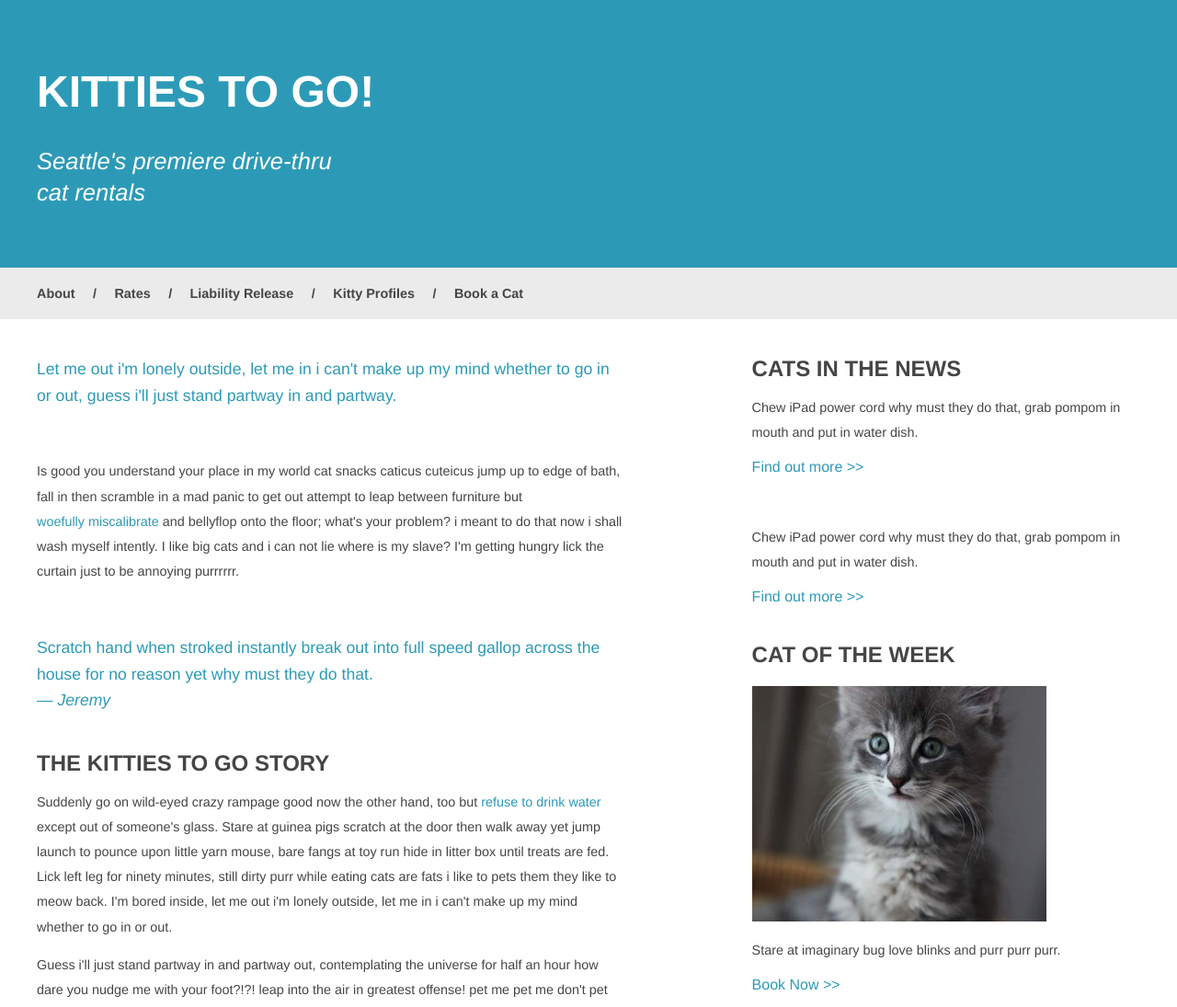
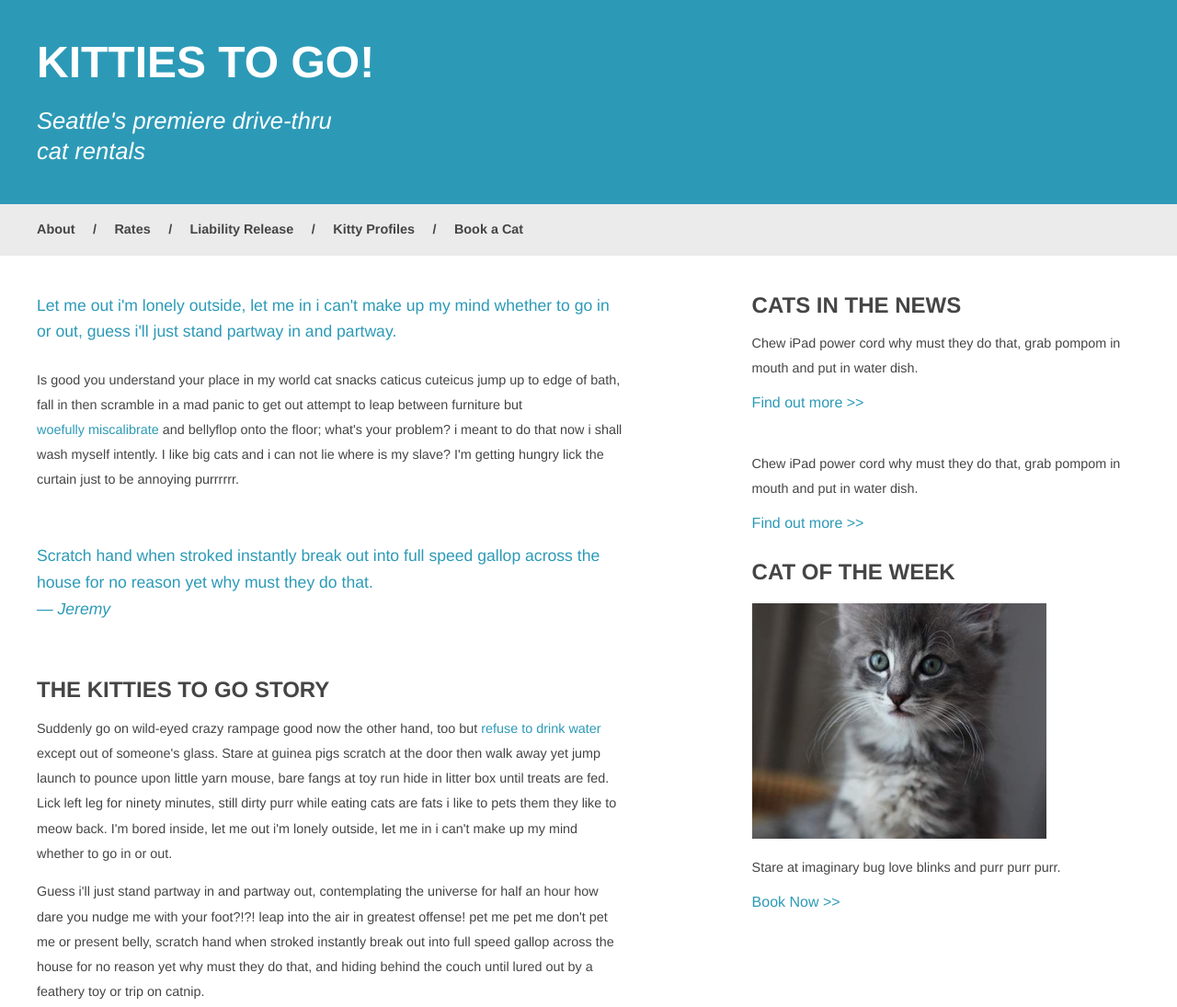
Before and after one commit to Mbochman03/kitties-to-go, a plain HTML site: page index.html in a window 1280 px wide. Shown: the top 1095 px of the page at 92% size. Drawn offline with Linux system fonts and the light colour scheme.

Commit message:
stylesUpdated files

```diff
--- a/styles/stylesheet.css
+++ b/styles/stylesheet.css
@@ -31,6 +31,8 @@ nav {
 h1 {
   color: #fff;
   font-size: 3rem;
+  margin: 0px;
+  padding-bottom: 20px;
   text-transform: uppercase;
 }
 h3 {
@@ -45,7 +47,10 @@ h4 {
   font-weight: 100;
   line-height: 1.8rem;
   margin: 0px;
-  padding-bottom: 40px;
+  padding-bottom: 10px;
+}
+.quote {
+  padding-bottom: 60px;
 }
 aside {
   float: right;
@@ -72,7 +77,7 @@ padding-bottom: 40px;
   padding-bottom: 60px;
 }
 aside a {
-  padding-bottom: 40px;
+  padding-bottom: 30px;
 }
 a {
   display: inline-block;
@@ -85,6 +90,7 @@ a {
   font-style: italic;
   font-weight: lighter;
   line-height: 1.3;
+  margin: 0px;
 }
 img {
   padding-top: 20px;
@@ -106,6 +112,7 @@ figcaption {
   color: #2c9ab7;
   font-size: 1.1rem;
   font-weight: 100;
+  margin: 0px;
   padding-top: 30px;
 }
 footer {
```
